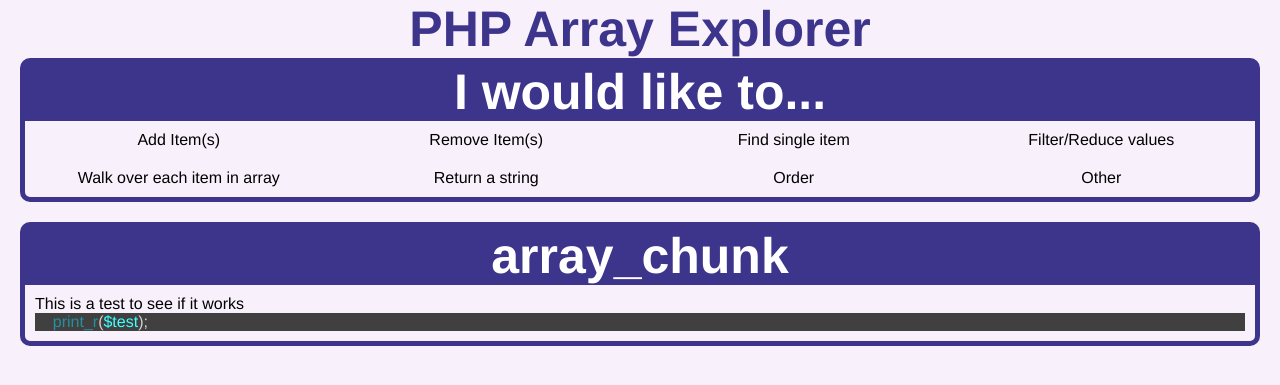
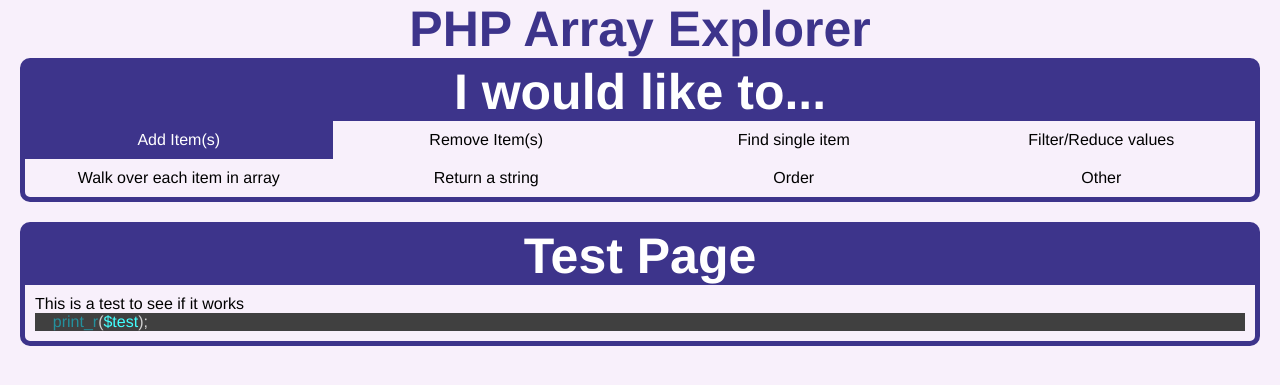
Before and after one commit to cjbagley/php-array-explorer, a Jekyll site: the page built from _pages/add_item/test.md, in a window 1280 px wide. Shown: the top 385 px of the page. Built offline with Jekyll 4.4.1, drawn with Linux system fonts in a browser that asks for light colours.

Commit message:
Continued work on explorer setep

```diff
--- a/_config.yml
+++ b/_config.yml
@@ -59,3 +59,10 @@ defaults:
       path: "" # an empty string here means all files in the project
     values:
       layout: default
+
+collections:
+  pages:
+    output: true
+    permalink: /:path/
+
+permalink: pretty
--- a/_includes/explorer.html
+++ b/_includes/explorer.html
@@ -2,7 +2,7 @@
     <header class="card-header"><h2>I would like to...</h2></header>
     <ul class="list-unstyled grid">
         {% for item in site.data.explorer_options %}
-            <li class="card col-1-4">{{ item.value }}</li>
+            <li class="card col-1-4 {% if item.key == page.explorer_key %} active {% endif %}">{{ item.value }}</li>
         {% endfor %}
     </ul>
 </nav>
--- a/pages/array_chunk.md
+++ b/_pages/add_item/test.md
@@ -1,5 +1,6 @@
 ---
-title: array_chunk
+title: Test Page
+explorer_key: add_item
 ---
 This is a test to see if it works
 
--- a/assets/css/main.scss
+++ b/assets/css/main.scss
@@ -2,6 +2,7 @@
 ---
 $page-background-colour: #f8f0fb;
 $primary-colour: #3d348b;
+
 
 
 * {
@@ -89,6 +90,11 @@ h1 {
     padding: 10px;
 }
 
+.card.active {
+    background-color: $primary-colour;
+    color: white;
+}
+
 
 .list-unstyled {
     list-style: none;
```
Also changed, not shown: _pages/other/array_chunk.md (added, +9 -0 lines).
